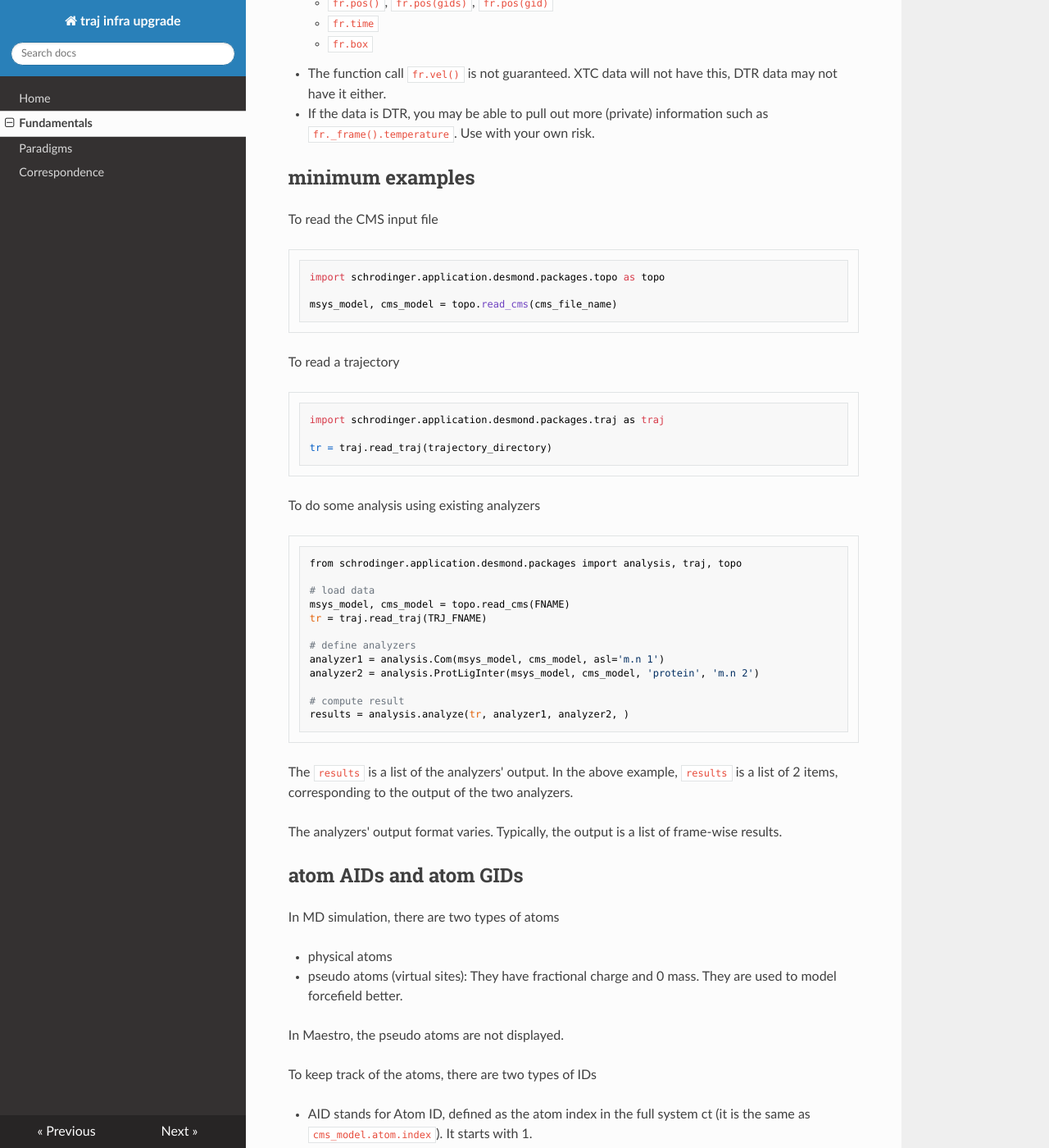
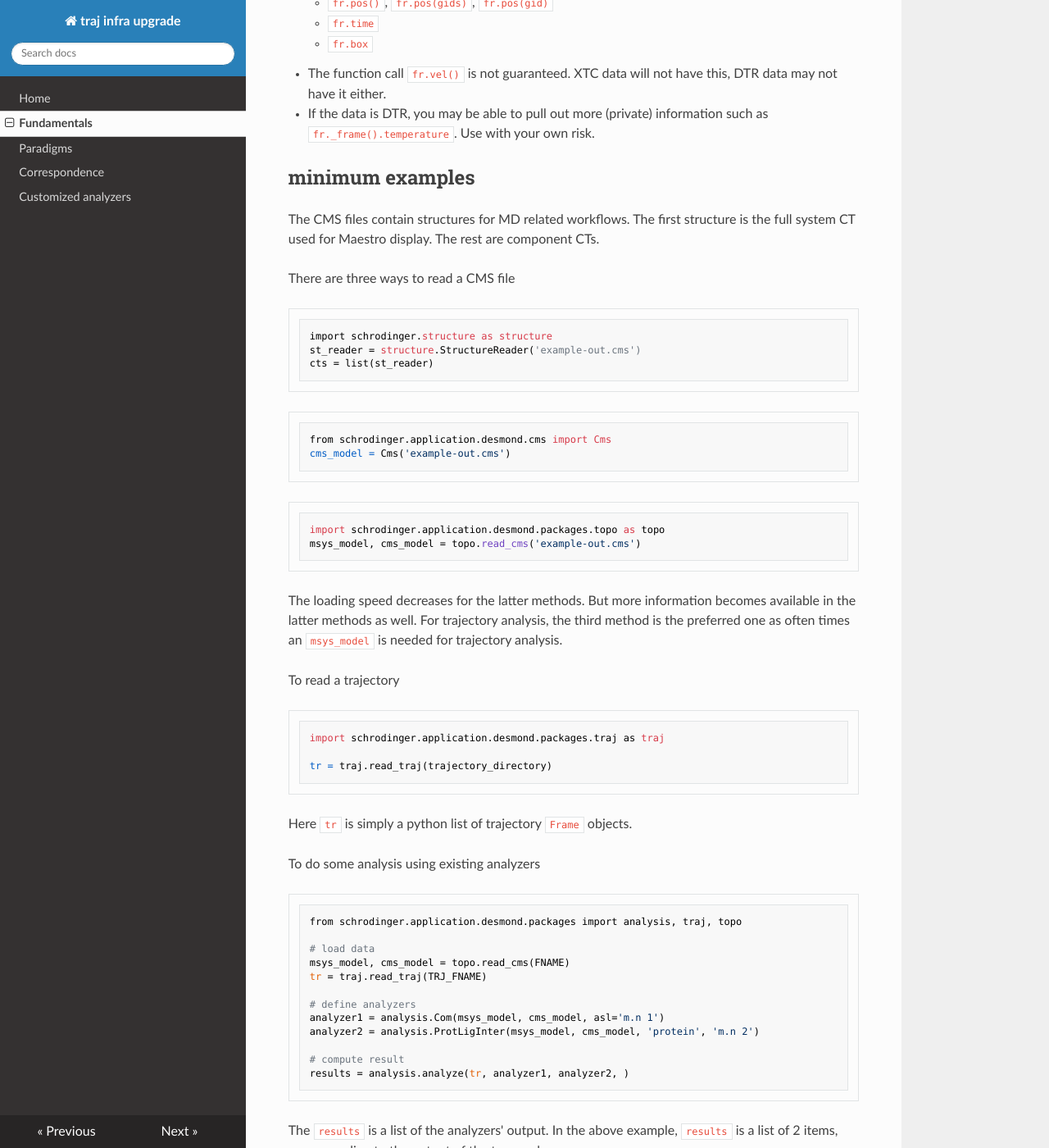
Before and after one commit to nosarthur/traj-infra-upgrade, an MkDocs documentation site: the page built from docs/fundamentals.md, in a window 1280 px wide and 1400 px high, scrolled down 541 px. Shown: the whole window at 82% size. Built offline with MkDocs 1.6.1, drawn with Linux system fonts in a browser that asks for light colours; nearby versions of some CDN libraries; old or Windows-style settings are respelled for this version of MkDocs.

Commit message:
update 2.16.2018

````diff
--- a/docs/fundamentals.md
+++ b/docs/fundamentals.md
@@ -22,12 +22,30 @@ Note that
 
 ## minimum examples
 
-To read the CMS input file
+The CMS files contain structures for MD related workflows.
+The first structure is the full system CT used for Maestro display.
+The rest are component CTs.
+
+There are three ways to read a CMS file
+
+```python
+import schrodinger.structure as structure
+st_reader = structure.StructureReader('example-out.cms')
+cts = list(st_reader)
+```
+
+```python
+from schrodinger.application.desmond.cms import Cms
+cms_model = Cms('example-out.cms')
+```
+
 ```python
 import schrodinger.application.desmond.packages.topo as topo
+msys_model, cms_model = topo.read_cms('example-out.cms')
+```
 
-msys_model, cms_model = topo.read_cms(cms_file_name)
-```
+The loading speed decreases for the latter methods. But more information becomes available in the latter methods as well.
+For trajectory analysis, the third method is the preferred one as often times an `msys_model` is needed for trajectory analysis.
 
 To read a trajectory
 ```python
@@ -35,6 +53,8 @@ import schrodinger.application.desmond.packages.traj as traj
 
 tr = traj.read_traj(trajectory_directory)
 ```
+
+Here `tr` is simply a python list of trajectory `Frame` objects.
 
 To do some analysis using existing analyzers
 
--- a/mkdocs.yml
+++ b/mkdocs.yml
@@ -1,11 +1,12 @@
 site_name: traj infra upgrade
-site_description: last update 02.06.2018
+site_description: last update 02.16.2018
 
 pages:
     - Home: index.md
     - Fundamentals: fundamentals.md
     - Paradigms: paradigms.md
     - Correspondence: correspondence.md
+    - Customized analyzers: custom-analyzer.md
 theme: readthedocs
 markdown_extensions:
     - pymdownx.github
````
Also changed, not shown: docs/custom-analyzer.md (added, +237 -0 lines), docs/index.md (+3 -1 lines), 1 other file.
